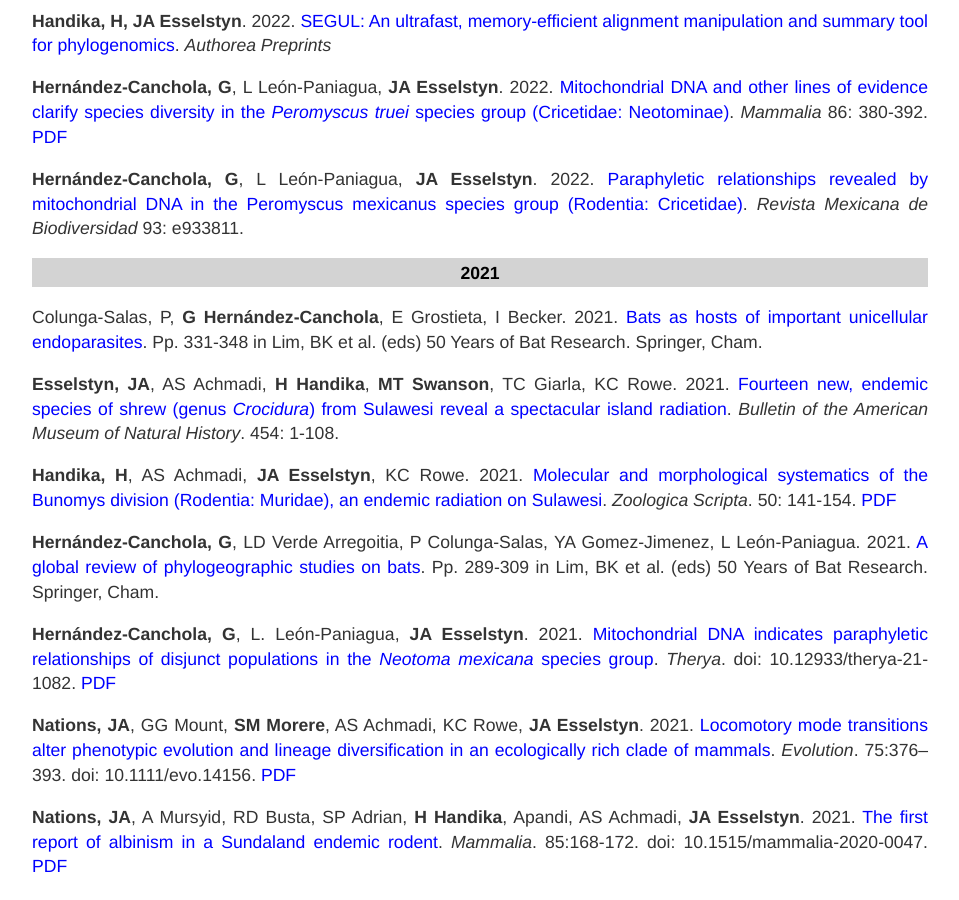
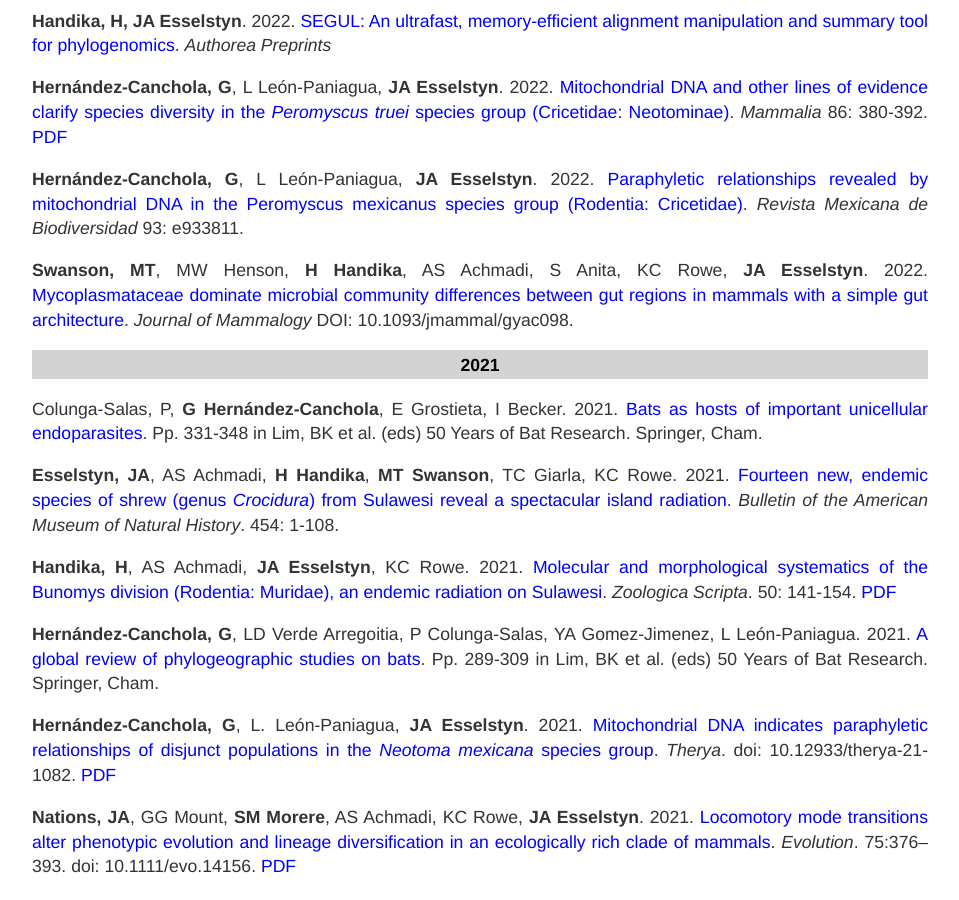
Before and after one commit to esselstyn/esselstyn.github.io, a Jekyll site: the page built from publications.md, in a window 1280 px wide and 900 px high, scrolled down 365 px. Shown: the whole window, without its empty margins (160-1119 px from the left). Built offline with Jekyll 4.4.1, drawn with Linux system fonts in a browser that asks for light colours.

Commit message:
Update publications.md

```diff
--- a/publications.md
+++ b/publications.md
@@ -14,6 +14,8 @@ Lab publications are listed below, by year. The linked titles will take you to t
 **Hernández-Canchola, G**, L León-Paniagua, **JA Esselstyn**. 2022. [Mitochondrial DNA and other lines of evidence clarify species diversity in the _Peromyscus truei_ species group (Cricetidae: Neotominae)](https://doi.org/10.1515/mammalia-2021-0146). _Mammalia_  86: 380-392. [PDF](publications/2022/hernandez-canchola-2022.pdf)
 
 **Hernández-Canchola, G**, L León-Paniagua, **JA Esselstyn**. 2022. [Paraphyletic relationships revealed by mitochondrial DNA in the Peromyscus mexicanus species group (Rodentia: Cricetidae)](https://doi.org/10.22201/ib.20078706e.2022.93.3811). _Revista Mexicana de Biodiversidad_ 93: e933811.
+
+**Swanson, MT**, MW Henson, **H Handika**, AS Achmadi, S Anita, KC Rowe, **JA Esselstyn**. 2022. [Mycoplasmataceae dominate microbial community differences between gut regions in mammals with a simple gut architecture](https://doi.org/10.1093/jmammal/gyac098). _Journal of Mammalogy_ DOI: 10.1093/jmammal/gyac098.
 
 ### 2021
 Colunga-Salas, P, **G Hernández-Canchola**, E Grostieta, I Becker. 2021. [Bats as hosts of important unicellular endoparasites](https://doi.org/10.1007/978-3-030-54727-1_20). Pp. 331-348 in Lim, BK et al. (eds) 50 Years of Bat Research. Springer, Cham.
```
